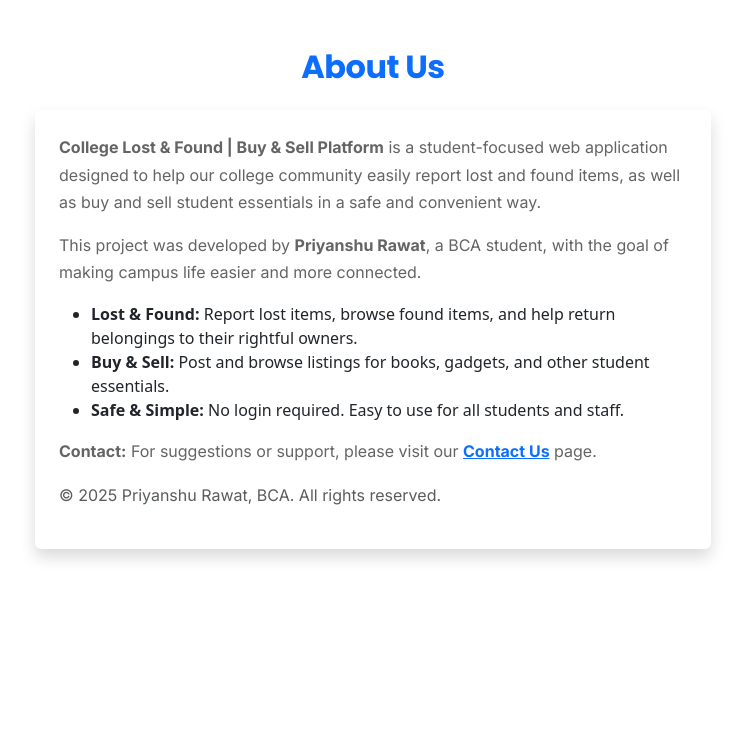
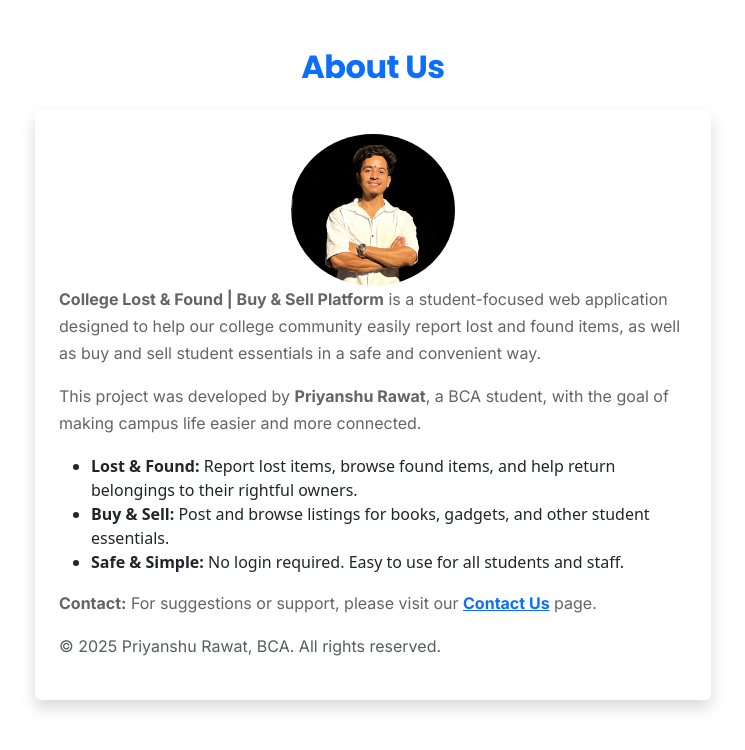
Before and after one commit to Priyanshurawatofficial/College_Project, a React (Vite) app in the folder frontend/: page /about in a window 1280 px wide. Shown: the top 750 px of the page, without its empty margins (267-1012 px from the left). Built offline with nearby package versions, Linux system fonts and the light colour scheme.

Commit message:
added iamge in about us

```diff
--- a/frontend/src/landingpage/about_and_contactus/AboutUs.jsx
+++ b/frontend/src/landingpage/about_and_contactus/AboutUs.jsx
@@ -2,8 +2,12 @@ import {Link} from "react-router-dom";
 function AboutUs() {
     return (
         <div className="container py-3 py-md-5" style={{ maxWidth: 700 }}>
+
             <h2 className="fw-bold text-primary mb-3 mb-md-4 text-center">About Us</h2>
+
+
             <div className="bg-white shadow rounded p-3 p-md-4">
+                <img className="container d-block mx-auto" style={{borderRadius:"50%",width:"30%",height:"50%"}} src="/images/profile.jpg" alt="" />
                 <p>
                     <strong>College Lost &amp; Found | Buy &amp; Sell Platform</strong> is a student-focused web application designed to help our college community easily report lost and found items, as well as buy and sell student essentials in a safe and convenient way.
                 </p>
--- a/frontend/src/main.jsx
+++ b/frontend/src/main.jsx
@@ -22,7 +22,6 @@ createRoot(document.getElementById('root')).render(
         <Route path="/buy-sell" element={<BuyAndSell/>} />
         <Route path="/contact" element={<ContactUs/>} />
         <Route path="/about" element={<AboutUs/>} />
-        {/* Catch-all route for 404s */}
         <Route path="*" element={<Homepage />} />
       </Routes>
     </BrowserRouter>
```
Also changed, not shown: frontend/public/images/profile.jpg (added).
